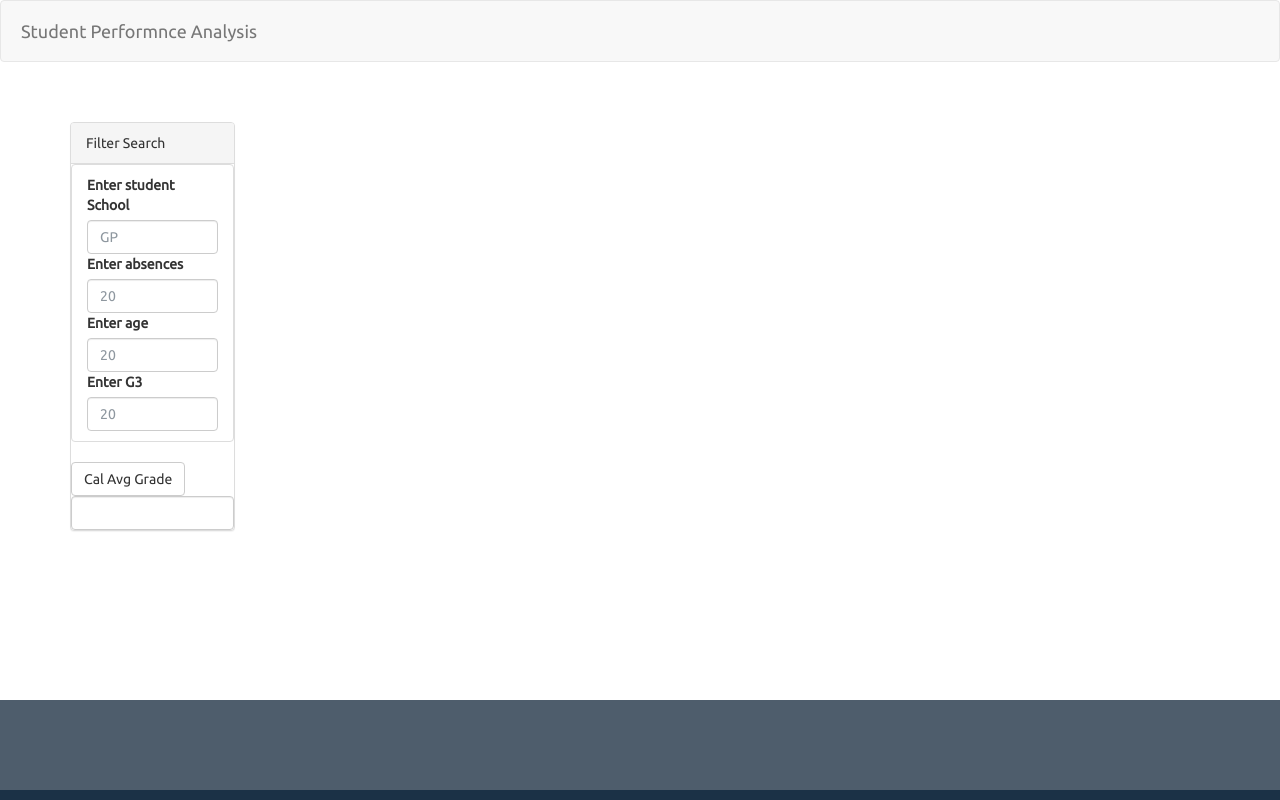
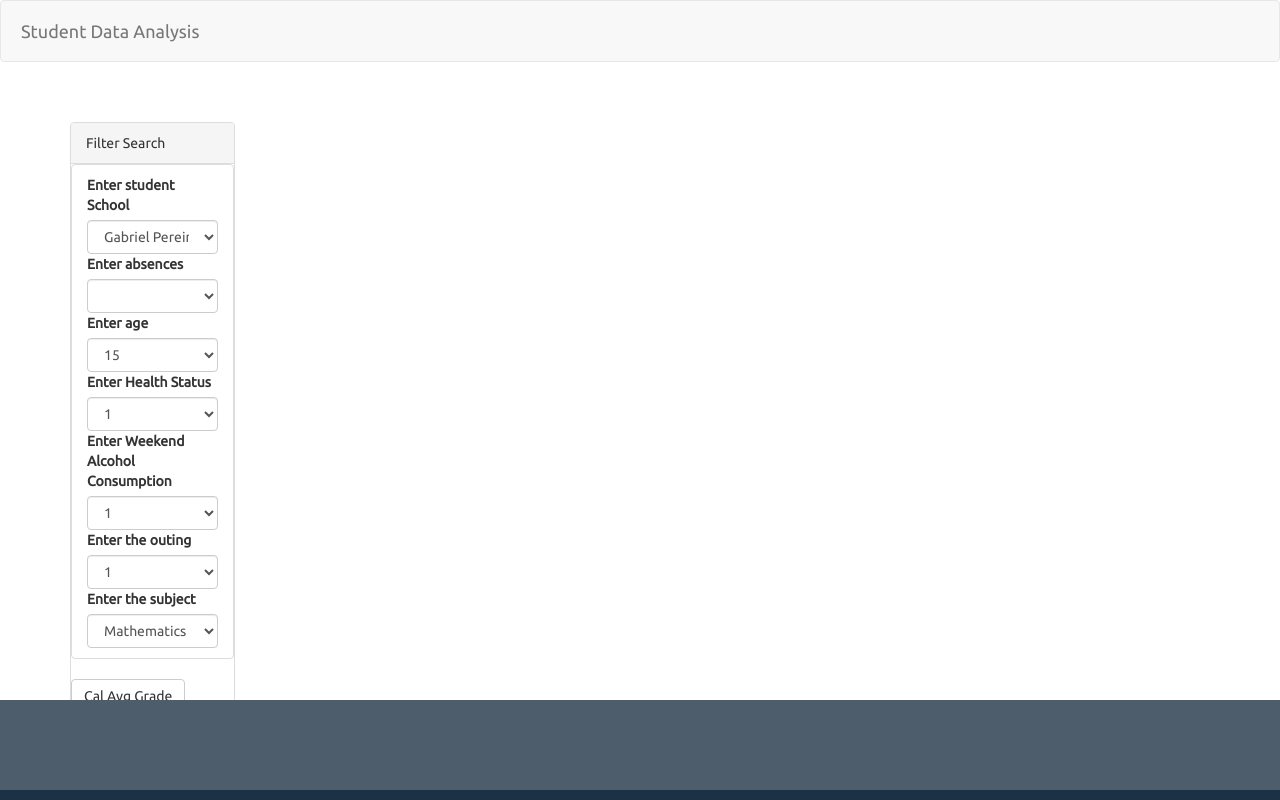
Before and after one commit to prasannarangam21/Project-3, a Flask app: page / in a window 1280 px wide. Run offline with Flask 2, Linux system fonts and the light colour scheme; lists and menus that the app fills with data are empty; some libraries are stand-ins or nearby versions.

Commit message:
added dropdowns for few elements

```diff
--- a/templates/index.html
+++ b/templates/index.html
@@ -3,7 +3,7 @@
 
   <head>
     <meta charset="utf-8">
-  <title>Student Analysis</title>
+    <title>UFO Finder</title>
     <meta name="viewport" content="width=device-width, initial-scale=1">
     <link rel="stylesheet" href="https://maxcdn.bootstrapcdn.com/bootswatch/3.3.7/superhero/bootstrap.min.css">
     <link href="https://fonts.googleapis.com/css?family=Ubuntu" rel="stylesheet">
@@ -11,20 +11,16 @@
   </head>
 
 <body>
-  <div class="wrapper">
   <nav class="navbar navbar-default">
     <div class="container-fluid">
       <div class="navbar-header">
-          <a class="navbar-brand" href="index.html">Student Performnce Analysis
-            <!-- <img class="nav-ufo" src="static/images/ufo.svg"> -->
+        <a class="navbar-brand" href="index.html">Student Data Analysis
+
         </a>
       </div>
     </div>
   </nav>
-    <!-- <div class="hero text-center">
-      <h1>UFO Sightings</h1>
-      <p>The Truth is Out There</p>
-    </div> -->
+
     <div class="container">
       <div class="row margin-top-50">
         <div class="col-md-2">
@@ -37,13 +33,55 @@
                     <ul class="list-group" id="filters">
                       <li class="filter list-group-item">
                         <label for="School">Enter student School</label>
-                        <input class="form-control" id="" type="text" placeholder="GP">
+                        <select class="form-control" id="">
+                          <option>Gabriel Pereira</option>
+                          <option>Mousinho da Silveira</option>
+                        </select>
                         <label for="absences">Enter absences</label>
-                        <input class="form-control" id="" type="text" placeholder="20">
+                        <select class="form-control" id="">
+                          <option></option>
+                        </select>
                         <label for="age">Enter age</label>
-                        <input class="form-control" id="" type="text" placeholder="20">
-                        <label for="G3">Enter G3</label>
-                        <input class="form-control" id="" type="text" placeholder="20">
+                        <select class="form-control" id="">
+                          <option>15</option>
+                          <option>16</option>
+                          <option>17</option>
+                          <option>18</option>
+                          <option>19</option>
+                          <option>20</option>
+                          <option>21</option>
+                          <option>22</option>
+                        </select>
+                        <label for="health">Enter Health Status</label>
+                        <select class="form-control" id="">
+                          <option>1</option>
+                          <option>2</option>
+                          <option>3</option>
+                          <option>4</option>
+                          <option>5</option>
+                        </select>
+                        <label for="Walc">Enter Weekend Alcohol Consumption</label>
+                        <select class="form-control" id="">
+                          <option>1</option>
+                          <option>2</option>
+                          <option>3</option>
+                          <option>4</option>
+                          <option>5</option>
+                        </select>
+                        <label for="goout">Enter the outing </label>
+                        <select class="form-control" id="">
+                          <option>1</option>
+                          <option>2</option>
+                          <option>3</option>
+                          <option>4</option>
+                          <option>5</option>
+                        </select>
+                        <label for="subject">Enter the subject </label>
+                        <select class="form-control" id="">
+                          <option>Mathematics</option>
+                          <option>Portuguese</option>
+
+                        </select>
                       </li>
                     </ul>
                   </div>
@@ -60,7 +98,7 @@
     </footer>
   </div>
   <script src="https://cdnjs.cloudflare.com/ajax/libs/d3/4.11.0/d3.js"></script>
-  <script src="static/js/data.js"></script>
+
   <script src="static/js/app.js"></script>
 </body>
 
```
Lines whose indentation alone changed are shown as unchanged.
